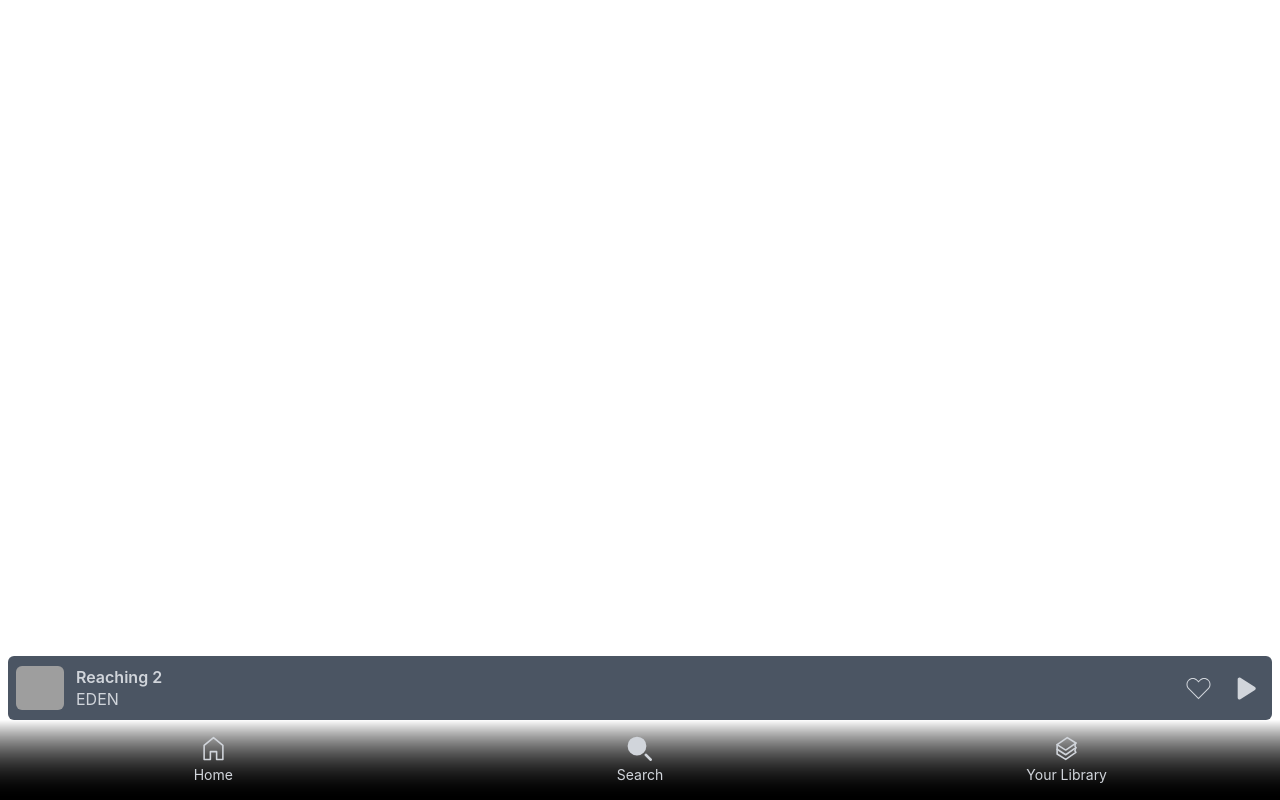
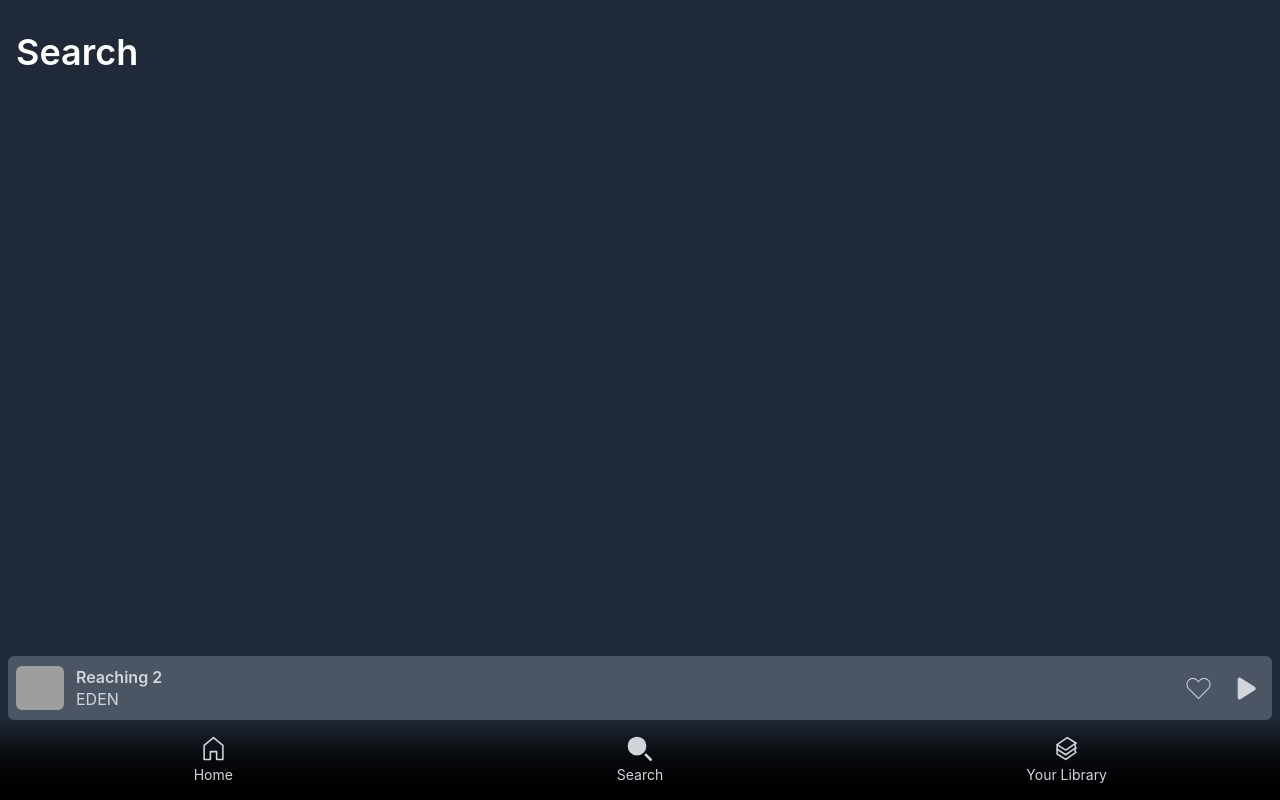
Before and after one commit to omar-yasser-ayoub/Spotify-Clone, a React (Create React App) app: page / in a window 1280 px wide. Both pictures are taken after a click on the element "Search". Built offline with nearby package versions, Linux system fonts and the light colour scheme; grey boxes are pictures that could not be loaded.

Commit message:
local commit

```diff
--- a/src/App.js
+++ b/src/App.js
@@ -53,7 +53,7 @@ function App() {
         </div>
       </div>
       {currentMenu === "Home" && <HomeComponent/>}
-      {currentMenu === "Serach" && <SearchComponent/>}
+      {currentMenu === "Search" && <SearchComponent/>}
       {currentMenu === "Library" && <LibraryComponent/>}
     </div>
   );
--- a/src/Components/LibraryComponent.js
+++ b/src/Components/LibraryComponent.js
@@ -3,6 +3,7 @@ import CardComponent from "./CardComponent";
 function LibraryComponent(props) {
     return (
       <div className="z-0 w-screen absolute bg-gray-800 h-max bg-fixed">
+
       </div>
     );
   }
--- a/src/Components/SearchComponent.js
+++ b/src/Components/SearchComponent.js
@@ -3,7 +3,9 @@ import CardComponent from "./CardComponent";
 function SearchComponent(props) {
     return (
       <div className="z-0 w-screen absolute bg-gray-800 h-screen bg-fixed">
-
+        <div className="mx-4">
+          <h1 className="text-4xl font-semibold text-white mt-8">Search</h1>
+        </div>
       </div>
     );
   }
```
